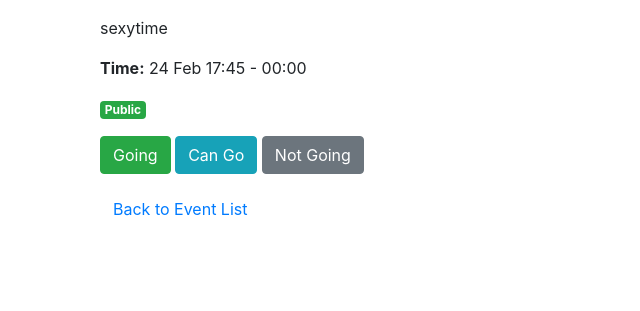
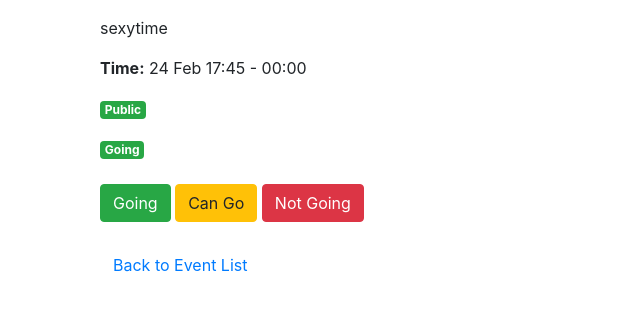
Before and after one commit to Fru1tt/ArrangementApp, a Django app: page /event/1/ in a window 1280 px wide. Shown: the part 160-471 px from the top of the page, without its empty margins (0-640 px from the left). Run offline with Django 5.2, Linux system fonts and the light colour scheme; a user stored in the database is signed in; data comes from the database, SQL or seed files in the repository; tables that the repository leaves empty hold one stand-in row (values such as "Sample post"); some libraries are stand-ins or nearby versions.

Commit message:
Implement Attendance model and functional attendance buttons
Created an Attendance model with foreign keys to User and Event to track a user's attendance status, and updated the attendance buttons (Going, Can Go, Not Going) on the event detail page to store the selected status in the database. This lays the foundation for future features that will leverage attendance data.

```diff
--- a/ProjectX/ETA/models.py
+++ b/ProjectX/ETA/models.py
@@ -49,3 +49,18 @@ def create_user_profile(sender, instance, created, **kwargs):
     if created:
         # Create a Profile for the new user
         Profile.objects.create(user=instance)
+
+
+#-----------------------------------Attendance buttons-----------------------#
+class Attendance(models.Model):
+    status_choices = (
+        ('going', 'Going'),
+        ('can_go', 'Can Go'),
+        ('not_going', 'Not Going'),
+    )
+    user = models.ForeignKey(settings.AUTH_USER_MODEL, on_delete=models.CASCADE)
+    event = models.ForeignKey(Event, on_delete=models.CASCADE)
+    status = models.CharField(max_length=15, choices=status_choices, default='neutral')
+
+    class Meta:
+        unique_together = ('user', 'event')
--- a/ProjectX/ETA/templates/ETA/event_detail.html
+++ b/ProjectX/ETA/templates/ETA/event_detail.html
@@ -44,13 +44,50 @@
       {% endif %}
     </p>
 
-    <!-- Placeholder for Attendance Buttons -->
-    <div class="mb-3">
-      <button class="btn btn-success">Going</button>
-      <button class="btn btn-info">Can Go</button>
-      <button class="btn btn-secondary">Not Going</button>
-    </div>
+     <!-- Attendance badge -->
+    {% if event.host == request.user %}
+    <span class="badge badge-primary">Host</span>
+    {% elif attendance %}
+    {% if attendance.status == "going" %}
+         <span class="badge badge-success">Going</span>
+    {% elif attendance.status == "can_go" %}
+         <span class="badge badge-warning">Can Go</span>
+    {% elif attendance.status == "not_going" %}
+         <span class="badge badge-danger">Not Going</span>
+    {% endif %}
+{% else %}
+    <span class="badge badge-secondary">No Response</span>
+{% endif %}
 
+
+<br>
+<br>
+<!-- Going Button -->
+<form method="post" action="{% url 'update_attendance' %}" style="display:inline;">
+    {% csrf_token %}
+    <input type="hidden" name="event_id" value="{{ event.id }}">
+    <input type="hidden" name="status" value="going">
+    <button type="submit" class="btn btn-success">Going</button>
+</form>
+
+<!-- Can Go Button -->
+<form method="post" action="{% url 'update_attendance' %}" style="display:inline;">
+    {% csrf_token %}
+    <input type="hidden" name="event_id" value="{{ event.id }}">
+    <input type="hidden" name="status" value="can_go">
+    <button type="submit" class="btn btn-warning">Can Go</button>
+</form>
+
+<!-- Not Going Button -->
+<form method="post" action="{% url 'update_attendance' %}" style="display:inline;">
+    {% csrf_token %}
+    <input type="hidden" name="event_id" value="{{ event.id }}">
+    <input type="hidden" name="status" value="not_going">
+    <button type="submit" class="btn btn-danger">Not Going</button>
+</form>
+
+<br>
+<br>
     <!-- Edit Button for Host Only -->
     {% if user.is_authenticated and user == event.host %}
       <a href="{% url 'event_edit' event.id %}" class="btn btn-warning">Edit Event</a>
--- a/ProjectX/ETA/urls.py
+++ b/ProjectX/ETA/urls.py
@@ -17,4 +17,7 @@ urlpatterns = [
     path('send-friend-request/<int:to_user_id>/', views.send_friend_request, name='send_friend_request'),
     path('accept-friend-request/<int:request_id>/', views.accept_friend_request, name='accept_friend_request'),
     path('decline-friend-request/<int:request_id>/', views.decline_friend_request, name='decline_friend_request'),
+
+    path('attendance/update/', views.update_attendance, name='update_attendance'),
+
 ]
--- a/ProjectX/ETA/views.py
+++ b/ProjectX/ETA/views.py
@@ -6,10 +6,20 @@ from .forms import EventForm
 from django.contrib.auth import logout
 from django.contrib import messages
 from django.http import HttpResponse, HttpResponseForbidden
+from .models import Attendance
 
 def event_list(request):
     events = Event.objects.filter(is_public=True).order_by('start_date')
-    return render(request, 'ETA/event_list.html', {'events': events})
+    if request.user.is_authenticated:
+        events_with_attendance = []
+        for event in events:
+            # Get the attendance record for this event and user (or None if it doesn't exist)
+            attendance = Attendance.objects.filter(user=request.user, event=event).first()
+            events_with_attendance.append({'event': event, 'attendance': attendance})
+        context = {'events_with_attendance': events_with_attendance}
+    else:
+        context = {'events': events}
+    return render(request, 'ETA/event_list.html', context)
 
 def register(request):
     if request.method == 'POST':
@@ -41,7 +51,12 @@ def my_events(request):
          messages.warning(request, "You have to log in to use this feature.")
          return redirect('login')
     events = Event.objects.filter(host=request.user).order_by('start_date')
-    return render(request, 'ETA/my_events.html', {'events': events})
+    events_with_attendance = []
+    for event in events:
+         attendance = Attendance.objects.filter(user=request.user, event=event).first()
+         events_with_attendance.append({'event': event, 'attendance': attendance})
+    context = {'events_with_attendance': events_with_attendance}
+    return render(request, 'ETA/my_events.html', context)
 
 @login_required
 def profile(request):
@@ -53,7 +68,9 @@ def logout_view(request):
 
 def event_detail(request, event_id):
     event = get_object_or_404(Event, id=event_id)
-    return render(request, 'ETA/event_detail.html', {'event': event})
+    attendance = Attendance.objects.filter(user=request.user, event=event).first()
+    context = {'event': event, 'attendance': attendance}
+    return render(request, 'ETA/event_detail.html', context)
 
 @login_required
 def event_edit(request, event_id):
@@ -121,3 +138,23 @@ def decline_friend_request(request, request_id):
     if friend_request.to_user == request.user:
         friend_request.delete()  # Simply delete the request.
     return redirect('friend_page')
+
+
+#-----------------------------Attendance----------------------#
+@login_required
+def update_attendance(request):
+    if request.method == 'POST':
+        event_id = request.POST.get('event_id')
+        new_status = request.POST.get('status')
+
+        # Validate new_status if desired
+
+        event = get_object_or_404(Event, id=event_id)
+        attendance, created = Attendance.objects.get_or_create(user=request.user, event=event)
+        attendance.status = new_status
+        attendance.save()
+
+        return redirect('event_detail', event_id=event.id)
+
+    # If it's not a POST request, redirect or show an error
+    return redirect('home')
```
Also changed, not shown: ProjectX/ETA/templates/ETA/event_list.html (+19 -1 lines), ProjectX/ETA/templates/ETA/my_events.html (+12 -1 lines), ProjectX/ETA/migrations/0006_attendance.py (added), ProjectX/media/event_images/DALLE_2022-11-09_10.00.16_-_simplified_abstract_building_model_.png (added), ProjectX/media/event_images/Skjermbilde_2025-03-05_kl._15.08.48.png (added).
